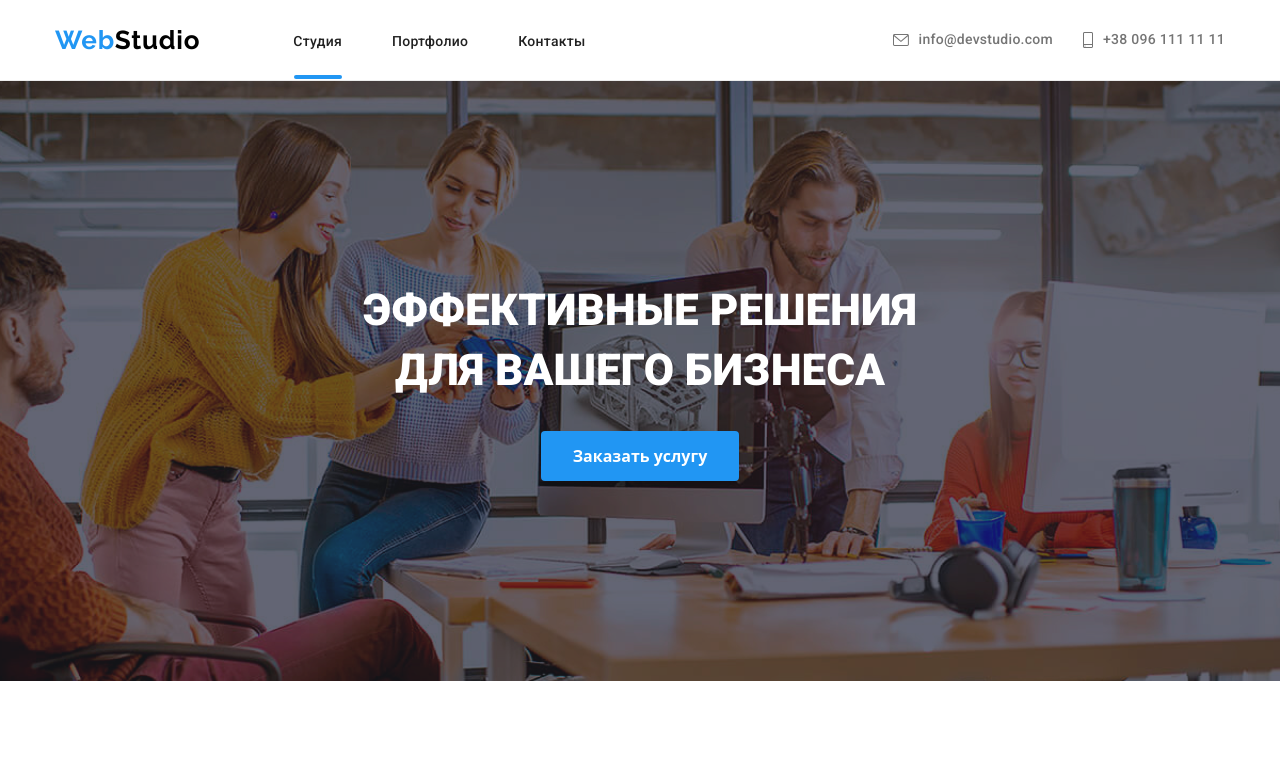
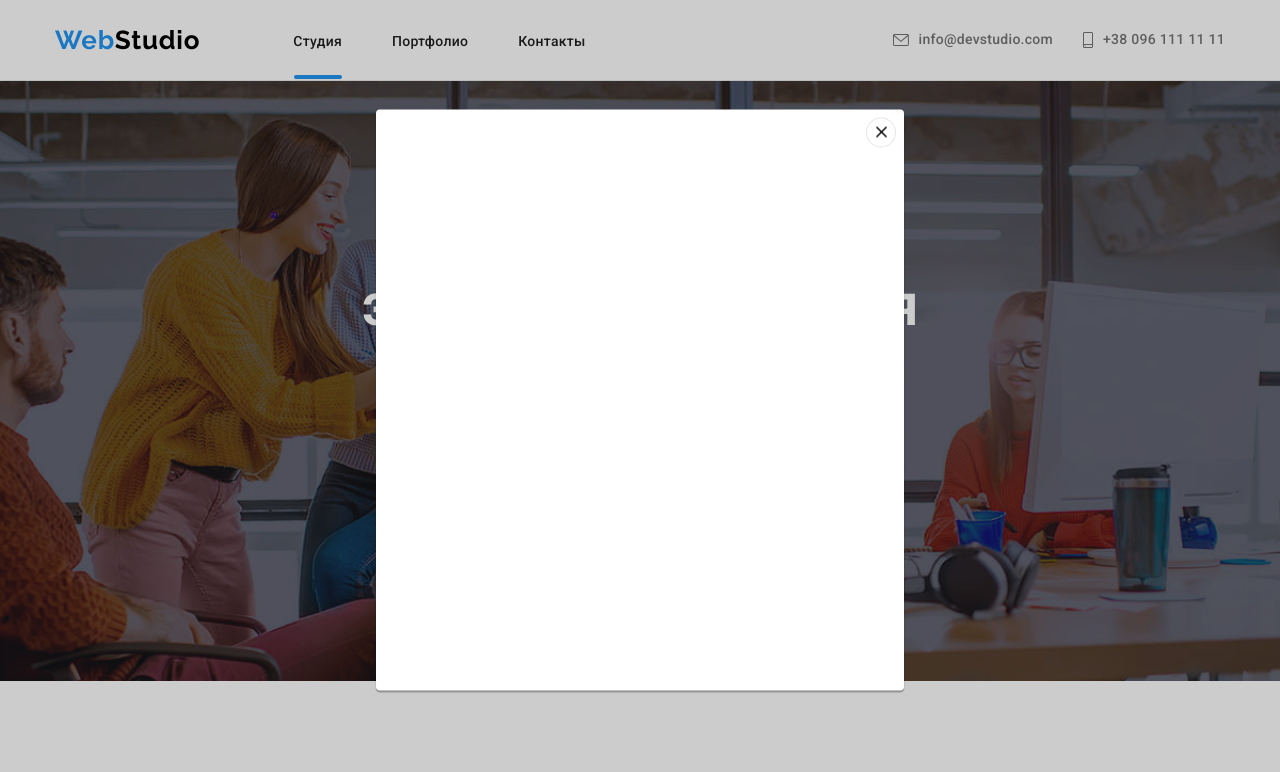
Before and after one commit to zenoviyfil/goit-markup-hw-05, a plain HTML site: page index.html in a window 1280 px wide. Shown: the top 772 px of the page. Drawn offline with nearby package versions, Linux system fonts and the light colour scheme.

Commit message:
modal backdrop

```diff
--- a/css/style.css
+++ b/css/style.css
@@ -820,4 +820,44 @@ footer {
   cursor: pointer;
 }
 
-/* --- ------ --- */ ;
+/* --- ------ --- */
+
+/* --- BACK DROP --- */
+
+.backdrop {
+  position: fixed;
+  top: 0;
+  left: 0;
+  width: 100%;
+  height: 100%;
+  background-color: rgba(0, 0, 0, 0.2);
+}
+
+.modal {
+  position: absolute;
+  width: 528px;
+  height: 581px;
+  top: 50%;
+  left: 50%;
+  transform: translate(-50%, -50%);
+  background: #ffffff;
+  box-shadow: 0px 1px 3px rgba(0, 0, 0, 0.12), 0px 1px 1px rgba(0, 0, 0, 0.14),
+    0px 2px 1px rgba(0, 0, 0, 0.2);
+  border-radius: 4px;
+}
+
+.close-btn {
+  position: absolute;
+  display: flex;
+  justify-content: center;
+  align-items: center;
+  width: 30px;
+  height: 30px;
+  right: 8px;
+  top: 8px;
+  border-radius: 50%;
+  background: #ffffff;
+  border: 1px solid rgba(0, 0, 0, 0.1);
+}
+
+/* --- --------- --- */
--- a/index.html
+++ b/index.html
@@ -420,5 +420,12 @@
         </div>
       </div>
     </footer>
+    <div class="backdrop">
+      <div class="modal">
+        <button class="close-btn">
+          <img src="./imges/close-btn.png" alt="закрить" />
+        </button>
+      </div>
+    </div>
   </body>
 </html>
```
Also changed, not shown: imges/close-btn.png (added).
